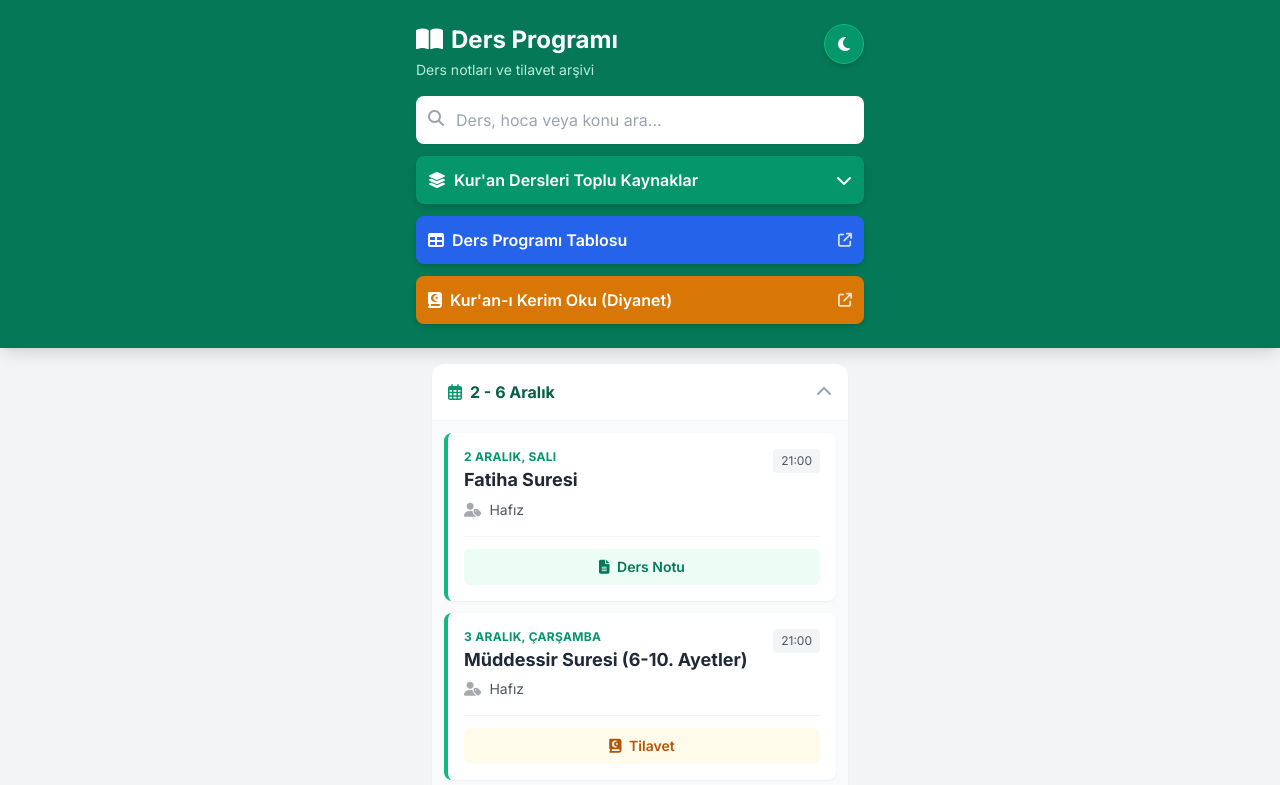
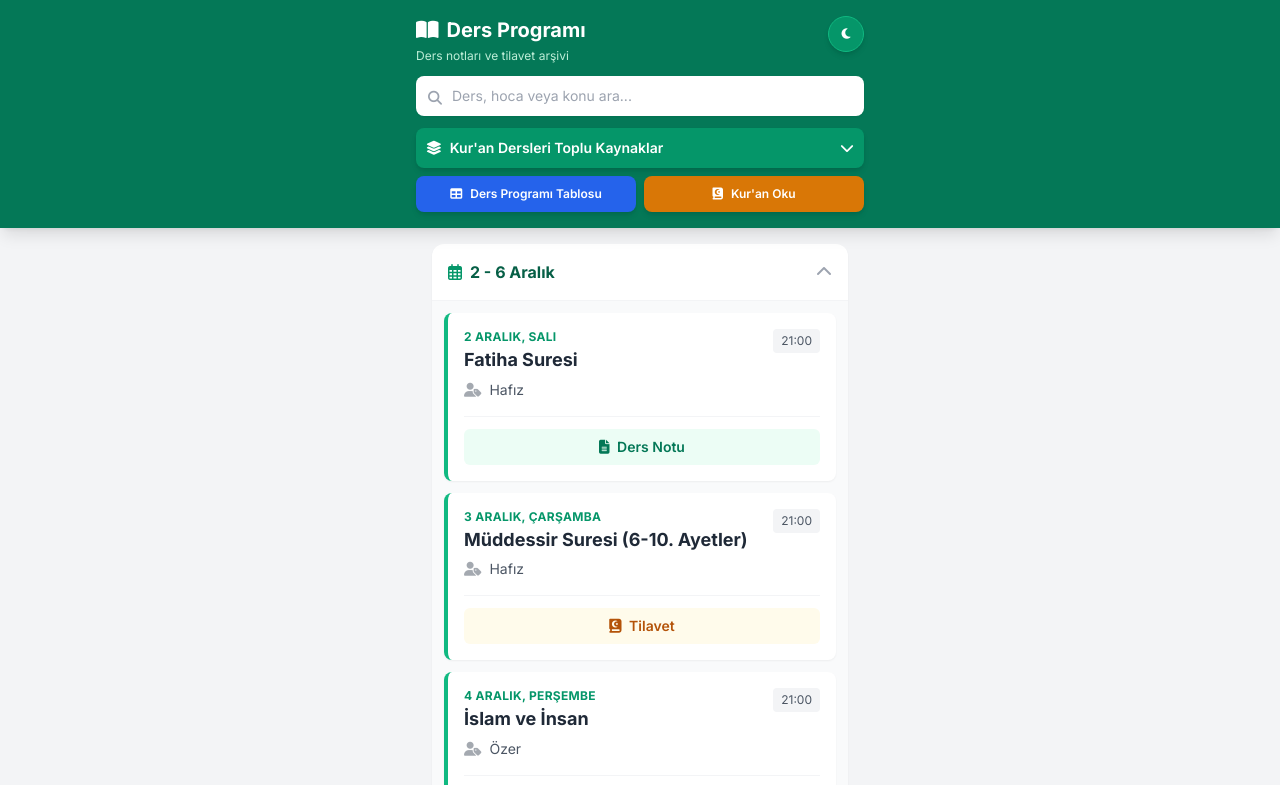
Before and after one commit to mmkaya-ui/dersprogrami, a plain HTML site: page index.html in a window 1280 px wide. Shown: the top 785 px of the page. Drawn offline with nearby package versions, Linux system fonts and the light colour scheme.

Commit message:
Add files via upload

```diff
--- a/index.html
+++ b/index.html
@@ -38,47 +38,49 @@
 </head>
 <body class="bg-gray-100 text-gray-800 dark:bg-gray-900 dark:text-gray-200 transition-colors duration-300">
 
-    <div class="bg-emerald-700 dark:bg-emerald-900 text-white p-6 shadow-lg sticky top-0 z-50 transition-colors duration-300">
+    <div class="bg-emerald-700 dark:bg-emerald-900 text-white p-4 shadow-lg sticky top-0 z-50 transition-colors duration-300">
         <div class="max-w-md mx-auto relative">
 
-            <button onclick="toggleTheme()" class="absolute right-0 top-0 z-[60] bg-emerald-600 dark:bg-emerald-800 p-2 rounded-full w-10 h-10 flex items-center justify-center hover:bg-emerald-500 transition shadow-md border border-emerald-500 dark:border-emerald-700 cursor-pointer">
-                <i id="themeIcon" class="fa-solid fa-moon text-white"></i>
+            <button onclick="toggleTheme()" class="absolute right-0 top-0 z-[60] bg-emerald-600 dark:bg-emerald-800 p-2 rounded-full w-9 h-9 flex items-center justify-center hover:bg-emerald-500 transition shadow-md border border-emerald-500 dark:border-emerald-700 cursor-pointer">
+                <i id="themeIcon" class="fa-solid fa-moon text-white text-xs"></i>
             </button>
 
-            <h1 class="text-2xl font-bold mb-1"><i class="fa-solid fa-book-open mr-2"></i>Ders Programı</h1>
-            <p class="text-emerald-100 text-sm opacity-90">Ders notları ve tilavet arşivi</p>
+            <h1 class="text-xl font-bold mb-1"><i class="fa-solid fa-book-open mr-2"></i>Ders Programı</h1>
+            <p class="text-emerald-100 text-xs opacity-90 mb-3">Ders notları ve tilavet arşivi</p>
 
-            <div class="mt-4 relative">
+            <div class="relative mb-3">
                 <input type="text" id="searchInput" placeholder="Ders, hoca veya konu ara..."
-                    class="w-full p-3 pl-10 rounded-lg text-gray-800 dark:text-gray-100 bg-white dark:bg-gray-800 border-0 focus:outline-none focus:ring-2 focus:ring-emerald-400 shadow-sm placeholder-gray-400 dark:placeholder-gray-500 transition-colors duration-300"
+                    class="w-full p-2.5 pl-9 rounded-lg text-sm text-gray-800 dark:text-gray-100 bg-white dark:bg-gray-800 border-0 focus:outline-none focus:ring-2 focus:ring-emerald-400 shadow-sm placeholder-gray-400 dark:placeholder-gray-500 transition-colors duration-300"
                     onkeyup="filterData()">
-                <i class="fa-solid fa-search absolute left-3 top-3.5 text-gray-400 dark:text-gray-500"></i>
+                <i class="fa-solid fa-search absolute left-3 top-3 text-gray-400 dark:text-gray-500 text-sm"></i>
             </div>
 
-            <div class="flex flex-col gap-3 mt-3 relative z-10">
+            <div class="flex flex-col gap-2 relative z-10">
 
                 <div class="relative">
                     <button onclick="toggleQuranNotes()" id="quranNotesBtn"
-                        class="w-full p-3 flex justify-between items-center rounded-lg text-white bg-emerald-600 dark:bg-emerald-800 hover:bg-emerald-500 dark:hover:bg-emerald-700 transition duration-200 shadow-md">
+                        class="w-full p-2.5 flex justify-between items-center rounded-lg text-white bg-emerald-600 dark:bg-emerald-800 hover:bg-emerald-500 dark:hover:bg-emerald-700 transition duration-200 shadow-md text-sm">
                         <span class="font-semibold"><i class="fa-solid fa-layer-group mr-2"></i>Kur'an Dersleri Toplu Kaynaklar</span>
                         <i id="quranNotesIcon" class="fa-solid fa-chevron-down smooth-transition"></i>
                     </button>
 
-                    <div id="quranNotesMenu" class="absolute w-full mt-1 bg-white dark:bg-gray-800 rounded-lg shadow-xl overflow-hidden hidden border border-gray-200 dark:border-gray-700 max-h-80 overflow-y-auto z-20">
+                    <div id="quranNotesMenu" class="absolute w-full mt-1 bg-white dark:bg-gray-800 rounded-lg shadow-xl overflow-hidden hidden border border-gray-200 dark:border-gray-700 max-h-60 overflow-y-auto z-20">
                         </div>
                 </div>
 
-                <a href="https://docs.google.com/spreadsheets/d/1VwpLqO34r9qBZU03h130lqtHJoHRebMtF-sS6ex2PHE/edit?gid=479177060#gid=479177060" target="_blank"
-                   class="w-full p-3 flex justify-between items-center rounded-lg text-white bg-blue-600 dark:bg-blue-800 hover:bg-blue-500 dark:hover:bg-blue-700 transition duration-200 shadow-md">
-                    <span class="font-semibold"><i class="fa-solid fa-table mr-2"></i>Ders Programı Tablosu</span>
-                    <i class="fa-solid fa-arrow-up-right-from-square text-sm opacity-80"></i>
-                </a>
+                <div class="flex gap-2">
+                    <a href="https://docs.google.com/spreadsheets/d/1VwpLqO34r9qBZU03h130lqtHJoHRebMtF-sS6ex2PHE/edit?gid=479177060#gid=479177060" target="_blank"
+                       class="flex-1 p-2.5 flex justify-center items-center rounded-lg text-white bg-blue-600 dark:bg-blue-800 hover:bg-blue-500 dark:hover:bg-blue-700 transition duration-200 shadow-md text-xs font-semibold text-center">
+                        <i class="fa-solid fa-table mr-2"></i>
+                        Ders Programı Tablosu
+                    </a>
 
-                <a href="https://kuran.diyanet.gov.tr/mushaf_v2" target="_blank"
-                   class="w-full p-3 flex justify-between items-center rounded-lg text-white bg-amber-600 dark:bg-amber-800 hover:bg-amber-500 dark:hover:bg-amber-700 transition duration-200 shadow-md">
-                    <span class="font-semibold"><i class="fa-solid fa-book-quran mr-2"></i>Kur'an-ı Kerim Oku (Diyanet)</span>
-                    <i class="fa-solid fa-arrow-up-right-from-square text-sm opacity-80"></i>
-                </a>
+                    <a href="https://kuran.diyanet.gov.tr/mushaf_v2" target="_blank"
+                       class="flex-1 p-2.5 flex justify-center items-center rounded-lg text-white bg-amber-600 dark:bg-amber-800 hover:bg-amber-500 dark:hover:bg-amber-700 transition duration-200 shadow-md text-xs font-semibold text-center">
+                        <i class="fa-solid fa-book-quran mr-2"></i>
+                        Kur'an Oku
+                    </a>
+                </div>
 
             </div>
 
@@ -88,18 +90,18 @@
     <main class="max-w-md mx-auto p-4" id="contentArea">
         </main>
 
-    <footer class="text-center text-gray-500 dark:text-gray-400 text-sm py-10 bg-gray-50 dark:bg-gray-900 border-t border-gray-200 dark:border-gray-800 mt-6">
+    <footer class="text-center text-gray-500 dark:text-gray-400 text-sm py-8 bg-gray-50 dark:bg-gray-900 border-t border-gray-200 dark:border-gray-800 mt-6">
         <div class="max-w-md mx-auto px-4">
 
-            <div class="mb-6">
-                <p class="text-xs font-semibold uppercase tracking-wider mb-3 text-gray-400">İletişim & Öneri</p>
-                <a href="mailto:biz2004571@gmail.com" class="inline-flex items-center gap-2 bg-white dark:bg-gray-800 border border-gray-200 dark:border-gray-700 px-5 py-3 rounded-full shadow-sm hover:shadow-md transition text-emerald-600 dark:text-emerald-400 hover:bg-emerald-50 dark:hover:bg-gray-700">
+            <div class="mb-4">
+                <p class="text-[10px] font-bold uppercase tracking-wider mb-2 text-gray-400">İletişim & Öneri</p>
+                <a href="mailto:biz2004571@gmail.com" class="inline-flex items-center gap-2 bg-white dark:bg-gray-800 border border-gray-200 dark:border-gray-700 px-4 py-2 rounded-full shadow-sm hover:shadow-md transition text-emerald-600 dark:text-emerald-400 hover:bg-emerald-50 dark:hover:bg-gray-700 text-xs font-medium">
                     <i class="fa-solid fa-envelope"></i>
-                    <span class="font-medium">biz2004571@gmail.com</span>
+                    biz2004571@gmail.com
                 </a>
             </div>
 
-            <p class="text-xs opacity-70">&copy; 2025 - 2032 Ders Arşivi</p>
+            <p class="text-[10px] opacity-60">&copy; 2025 - 2032 Ders Arşivi</p>
         </div>
     </footer>
 
```
